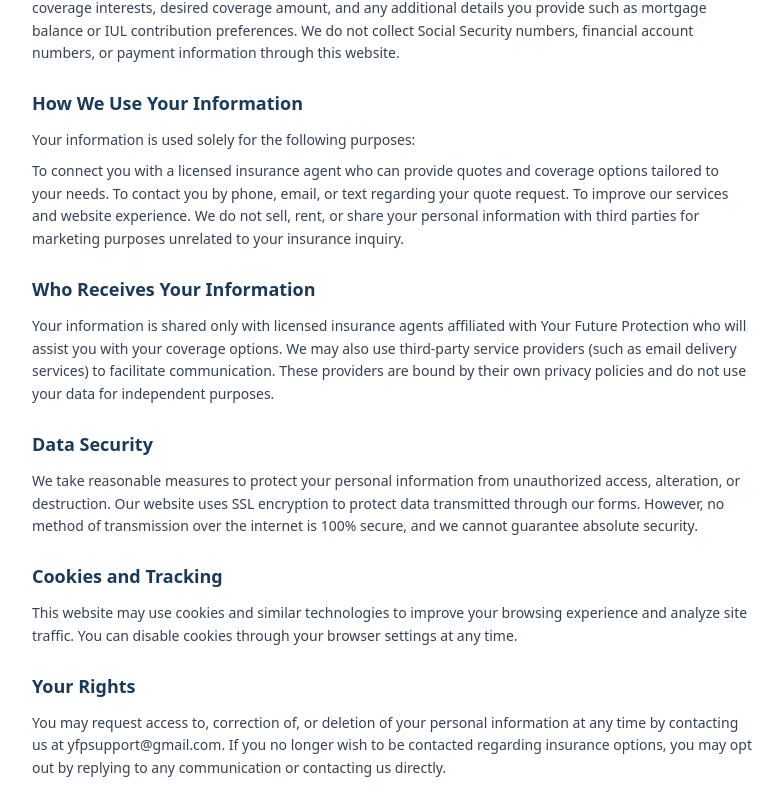
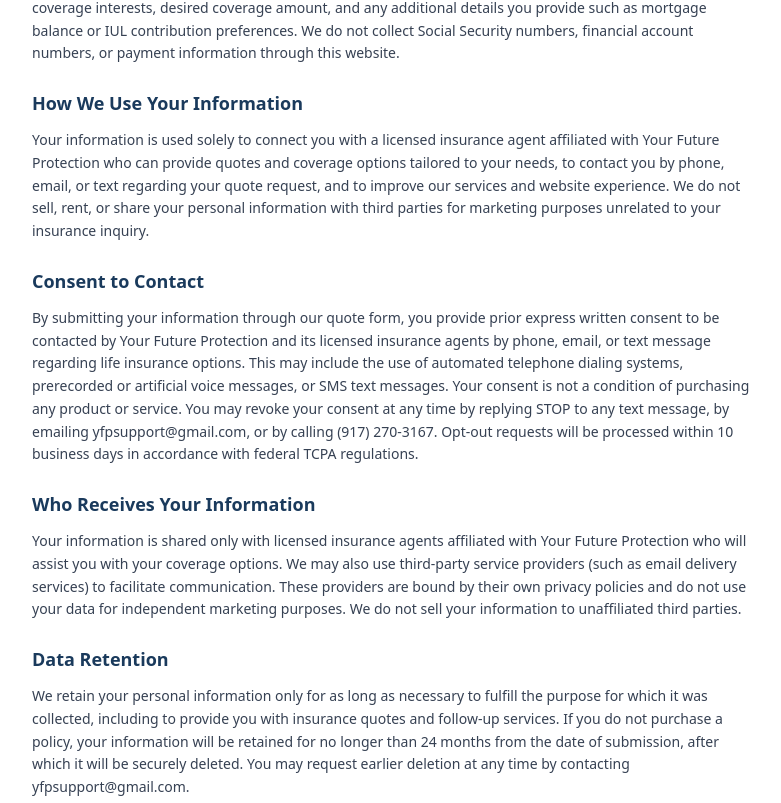
Before and after one commit to MaxBarajas1/my-insurance-site, a Next.js app: page /privacy in a window 1280 px wide. Shown: the part 537-1340 px from the top of the page, without its empty margins (248-1029 px from the left). Built offline with nearby package versions, Linux system fonts and the light colour scheme.

Commit message:
update legal pages for Illinois TCPA compliance

```diff
--- a/app/privacy/page.tsx
+++ b/app/privacy/page.tsx
@@ -18,20 +18,28 @@
         <p className="mb-6">Name, phone number, email address, date of birth, gender, zipcode, tobacco use, general health status, coverage interests, desired coverage amount, and any additional details you provide such as mortgage balance or IUL contribution preferences. We do not collect Social Security numbers, financial account numbers, or payment information through this website.</p>
 
         <h2 className="text-lg font-bold text-[#1a3a5c] mb-3">How We Use Your Information</h2>
-        <p className="mb-2">Your information is used solely for the following purposes:</p>
-        <p className="mb-6">To connect you with a licensed insurance agent who can provide quotes and coverage options tailored to your needs. To contact you by phone, email, or text regarding your quote request. To improve our services and website experience. We do not sell, rent, or share your personal information with third parties for marketing purposes unrelated to your insurance inquiry.</p>
+        <p className="mb-6">Your information is used solely to connect you with a licensed insurance agent affiliated with Your Future Protection who can provide quotes and coverage options tailored to your needs, to contact you by phone, email, or text regarding your quote request, and to improve our services and website experience. We do not sell, rent, or share your personal information with third parties for marketing purposes unrelated to your insurance inquiry.</p>
+
+        <h2 className="text-lg font-bold text-[#1a3a5c] mb-3">Consent to Contact</h2>
+        <p className="mb-6">By submitting your information through our quote form, you provide prior express written consent to be contacted by Your Future Protection and its licensed insurance agents by phone, email, or text message regarding life insurance options. This may include the use of automated telephone dialing systems, prerecorded or artificial voice messages, or SMS text messages. Your consent is not a condition of purchasing any product or service. You may revoke your consent at any time by replying STOP to any text message, by emailing yfpsupport@gmail.com, or by calling (917) 270-3167. Opt-out requests will be processed within 10 business days in accordance with federal TCPA regulations.</p>
 
         <h2 className="text-lg font-bold text-[#1a3a5c] mb-3">Who Receives Your Information</h2>
-        <p className="mb-6">Your information is shared only with licensed insurance agents affiliated with Your Future Protection who will assist you with your coverage options. We may also use third-party service providers (such as email delivery services) to facilitate communication. These providers are bound by their own privacy policies and do not use your data for independent purposes.</p>
+        <p className="mb-6">Your information is shared only with licensed insurance agents affiliated with Your Future Protection who will assist you with your coverage options. We may also use third-party service providers (such as email delivery services) to facilitate communication. These providers are bound by their own privacy policies and do not use your data for independent marketing purposes. We do not sell your information to unaffiliated third parties.</p>
+
+        <h2 className="text-lg font-bold text-[#1a3a5c] mb-3">Data Retention</h2>
+        <p className="mb-6">We retain your personal information only for as long as necessary to fulfill the purpose for which it was collected, including to provide you with insurance quotes and follow-up services. If you do not purchase a policy, your information will be retained for no longer than 24 months from the date of submission, after which it will be securely deleted. You may request earlier deletion at any time by contacting yfpsupport@gmail.com.</p>
 
         <h2 className="text-lg font-bold text-[#1a3a5c] mb-3">Data Security</h2>
-        <p className="mb-6">We take reasonable measures to protect your personal information from unauthorized access, alteration, or destruction. Our website uses SSL encryption to protect data transmitted through our forms. However, no method of transmission over the internet is 100% secure, and we cannot guarantee absolute security.</p>
+        <p className="mb-6">We take reasonable measures to protect your personal information from unauthorized access, alteration, or destruction. Our website uses SSL/TLS encryption to protect data transmitted through our forms. However, no method of transmission over the internet is 100% secure, and we cannot guarantee absolute security.</p>
 
         <h2 className="text-lg font-bold text-[#1a3a5c] mb-3">Cookies and Tracking</h2>
         <p className="mb-6">This website may use cookies and similar technologies to improve your browsing experience and analyze site traffic. You can disable cookies through your browser settings at any time.</p>
 
         <h2 className="text-lg font-bold text-[#1a3a5c] mb-3">Your Rights</h2>
-        <p className="mb-6">You may request access to, correction of, or deletion of your personal information at any time by contacting us at yfpsupport@gmail.com. If you no longer wish to be contacted regarding insurance options, you may opt out by replying to any communication or contacting us directly.</p>
+        <p className="mb-6">You may request access to, correction of, or deletion of your personal information at any time by contacting us at yfpsupport@gmail.com. If you no longer wish to be contacted regarding insurance options, you may opt out by replying STOP to any text, responding to any communication, or contacting us directly. We will honor your request within 10 business days.</p>
+
+        <h2 className="text-lg font-bold text-[#1a3a5c] mb-3">Illinois Residents</h2>
+        <p className="mb-6">If you are an Illinois resident, you have the right to request information about the personal data we have collected about you and to request its deletion. To exercise these rights, contact us at yfpsupport@gmail.com. We do not collect biometric information through this website.</p>
 
         <h2 className="text-lg font-bold text-[#1a3a5c] mb-3">Children</h2>
         <p className="mb-6">This website is not intended for individuals under the age of 18. We do not knowingly collect personal information from minors.</p>
--- a/app/terms/page.tsx
+++ b/app/terms/page.tsx
@@ -20,7 +20,7 @@
         <p className="mb-6">Nothing on this website constitutes an offer, solicitation, or agreement to provide insurance. Coverage availability, pricing, and eligibility vary by state, carrier, and individual circumstances. Submitting a quote request does not guarantee coverage or any specific rate.</p>
 
         <h2 className="text-lg font-bold text-[#1a3a5c] mb-3">Consent to Contact</h2>
-        <p className="mb-6">By submitting your information through our quote form, you consent to be contacted by a licensed insurance agent affiliated with Your Future Protection by phone, email, or text message regarding life insurance options. This may include the use of automated dialing systems or prerecorded messages. You understand that your consent is not a condition of purchasing any product or service. You may revoke your consent at any time by contacting us at yfpsupport@gmail.com or by replying STOP to any text message.</p>
+        <p className="mb-6">By submitting your information through our quote form, you provide your prior express written consent to be contacted by Your Future Protection and its affiliated licensed insurance agents by phone, email, or text message regarding life insurance options. This contact may include the use of automated telephone dialing systems, prerecorded or artificial voice messages, or SMS text messages, delivered to the phone number and email address you provided. You understand and agree that your consent is not a condition of purchasing any insurance product or service. You may revoke your consent at any time by replying STOP to any text message, by emailing yfpsupport@gmail.com, or by calling (917) 270-3167. Opt-out requests will be honored within 10 business days.</p>
 
         <h2 className="text-lg font-bold text-[#1a3a5c] mb-3">Accuracy of Information</h2>
         <p className="mb-6">While we strive to provide accurate and up-to-date information, we make no warranties or representations about the completeness, accuracy, or reliability of any content on this website. Insurance products, rates, and availability are subject to change without notice.</p>
@@ -37,6 +37,9 @@
         <h2 className="text-lg font-bold text-[#1a3a5c] mb-3">Intellectual Property</h2>
         <p className="mb-6">All content on this website, including text, graphics, logos, and design, is the property of Your Future Protection and is protected by applicable copyright and trademark laws. You may not reproduce, distribute, or use any content without prior written permission.</p>
 
+        <h2 className="text-lg font-bold text-[#1a3a5c] mb-3">Governing Law</h2>
+        <p className="mb-6">These Terms and Conditions shall be governed by and construed in accordance with the laws of the State of Illinois, without regard to its conflict of law provisions. Any disputes arising under these terms shall be resolved in the courts of the State of Illinois.</p>
+
         <h2 className="text-lg font-bold text-[#1a3a5c] mb-3">Changes to Terms</h2>
         <p className="mb-6">We reserve the right to update these Terms and Conditions at any time. Changes will be posted on this page with an updated effective date. Continued use of the website after changes are posted constitutes your acceptance of the revised terms.</p>
 
--- a/components/QuoteForm.tsx
+++ b/components/QuoteForm.tsx
@@ -114,7 +114,7 @@
         </button>
       </div>
 
-      <p className="text-center text-xs text-gray-400 mt-4">By submitting, you agree to be contacted by a licensed insurance agent regarding life insurance options.</p>
+      <p className="text-center text-xs text-gray-400 mt-4">By clicking &quot;{step === steps.length - 1 ? "See My Options" : "Continue"}&quot;, you consent to receive calls, texts, and emails from Your Future Protection and its licensed agents regarding life insurance options at the number and email you provided. This may include automated dialing systems or prerecorded messages. Consent is not a condition of purchase. You may opt out at any time by replying STOP or contacting yfpsupport@gmail.com. <a href="/privacy" style={{textDecoration: "underline"}}>Privacy Policy</a> | <a href="/terms" style={{textDecoration: "underline"}}>Terms</a></p>
     </div>
   );
 }
```
